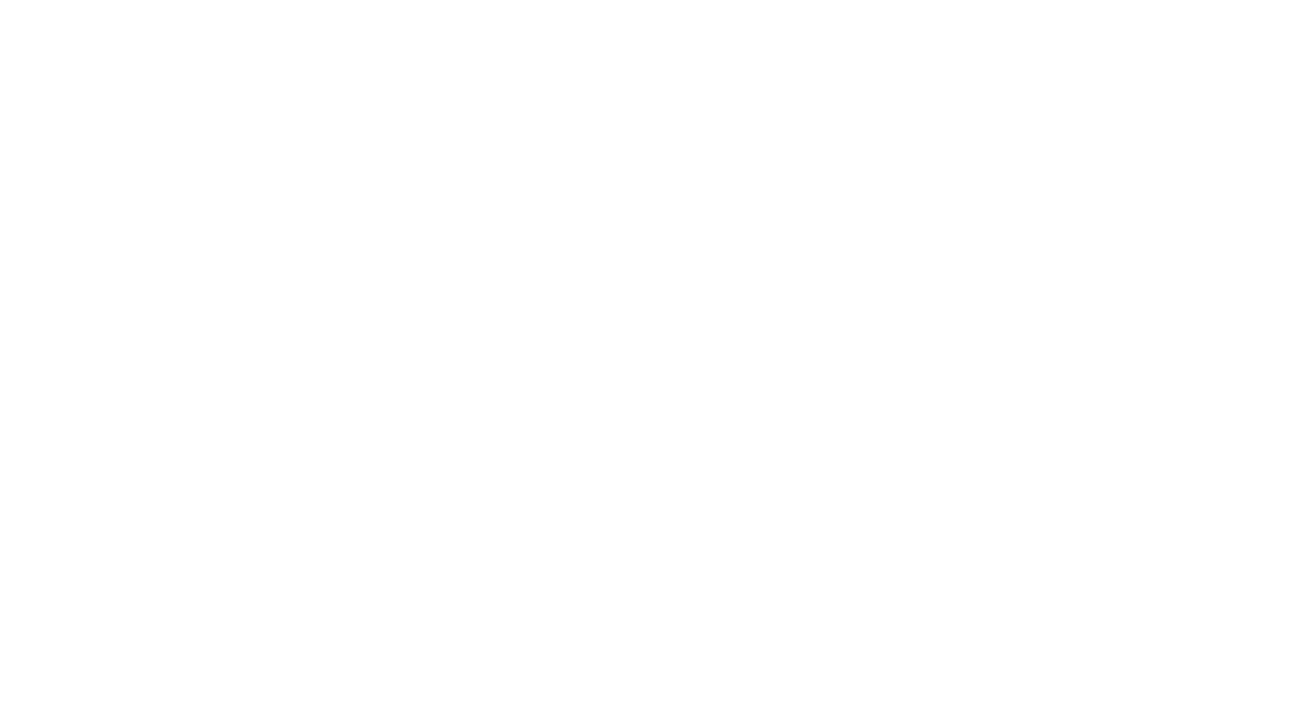
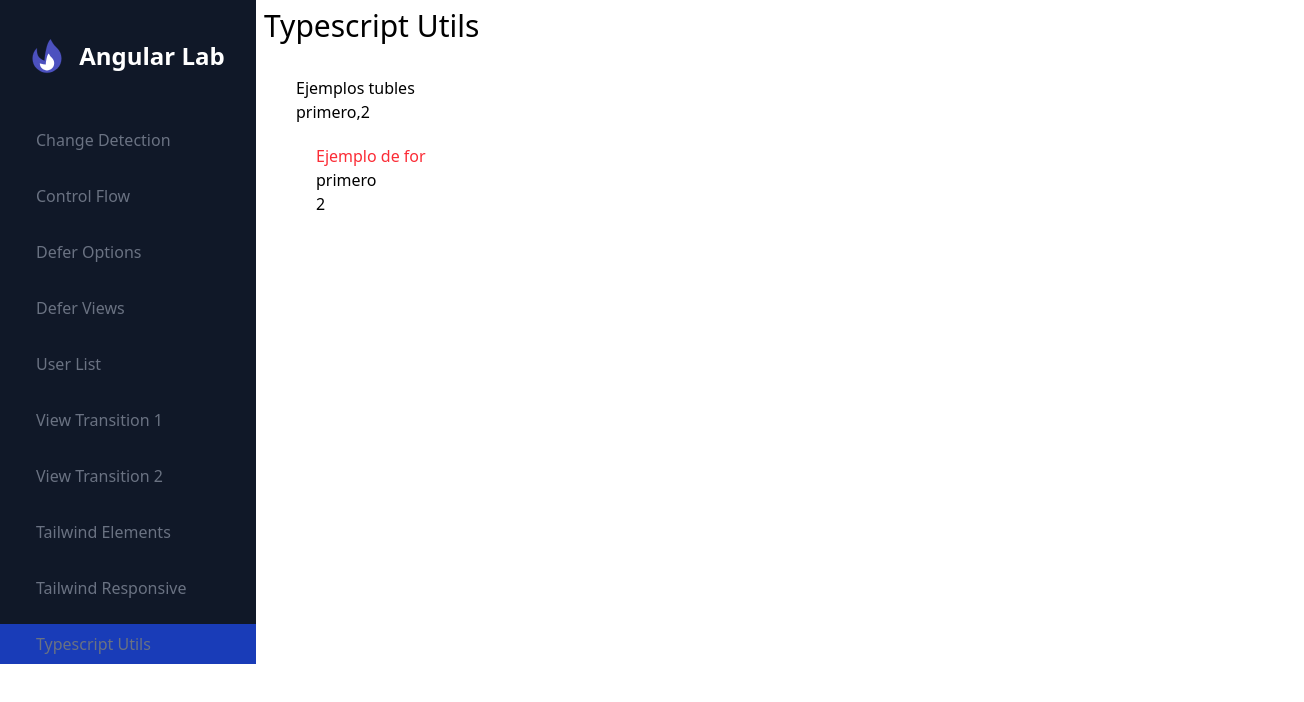
Before and after one commit to luchobedoya/angular-lab, an Angular app: page /home/typescript-utils in a window 1280 px wide. Before the commit this address led to /. Shown: the top 702 px of the page, 1304 px wide, since content can reach past the window. Built offline with nearby package versions, Linux system fonts and the light colour scheme.

Commit message:
se agrega session de aprendizaje para typescript
se agrega session de aprendizaje para typescript

```diff
--- a/src/app/app.routes.ts
+++ b/src/app/app.routes.ts
@@ -74,6 +74,14 @@
                   ),
               },
               {
+                path: 'typescript-utils',
+                title: 'Typescript Utils',
+                loadComponent: () =>
+                  import(
+                    './ui/pages/typescript-utils/typescript-utils.component'
+                  ),
+              },
+              {
                 path: '',
                 redirectTo: 'control-flow',
                 pathMatch: 'full',
--- a/src/app/ui/pages/tailwild-elements/tailwild-elements.component.html
+++ b/src/app/ui/pages/tailwild-elements/tailwild-elements.component.html
@@ -83,6 +83,5 @@
                 <p>Gradientes con cambio va hasta verde con cambio a rojo</p>
             </div>
         </div>
-
     </section>
 </div>
--- /dev/null
+++ b/src/app/ui/pages/typescript-utils/typescript-utils.component.html
@@ -0,0 +1,14 @@
+<app-title [title]="'Typescript Utils '" />
+
+<div class="container m-8">
+    <h1>Ejemplos tubles</h1>
+    {{user}}
+    <br>
+    <div class="p-5">
+        <span class="text-red-500">Ejemplo de for</span>
+        @for(element of user; track $index) {
+            <p>{{element}}</p>
+        }
+    </div>
+
+</div>
--- /dev/null
+++ b/src/app/ui/pages/typescript-utils/typescript-utils.component.ts
@@ -0,0 +1,21 @@
+import { CommonModule } from '@angular/common';
+import { Component } from '@angular/core';
+import { TitleComponent } from '../../title/title.component';
+
+@Component({
+  selector: 'app-typescript-utils',
+  imports: [CommonModule, TitleComponent],
+  templateUrl: './typescript-utils.component.html',
+  styleUrl: './typescript-utils.component.scss'
+})
+export default class TypescriptUtilsComponent {
+  user: [string, number] = ['primero', 2];
+
+  // funcion tipo never
+  funcionExtraña = () => {
+    while (true) {
+      console.log('nunca para');
+    }
+  }
+
+}
```
Also changed, not shown: src/app/ui/pages/typescript-utils/typescript-utils.component.scss (added), 1 other file (tests, documents, lock files or other folders).
